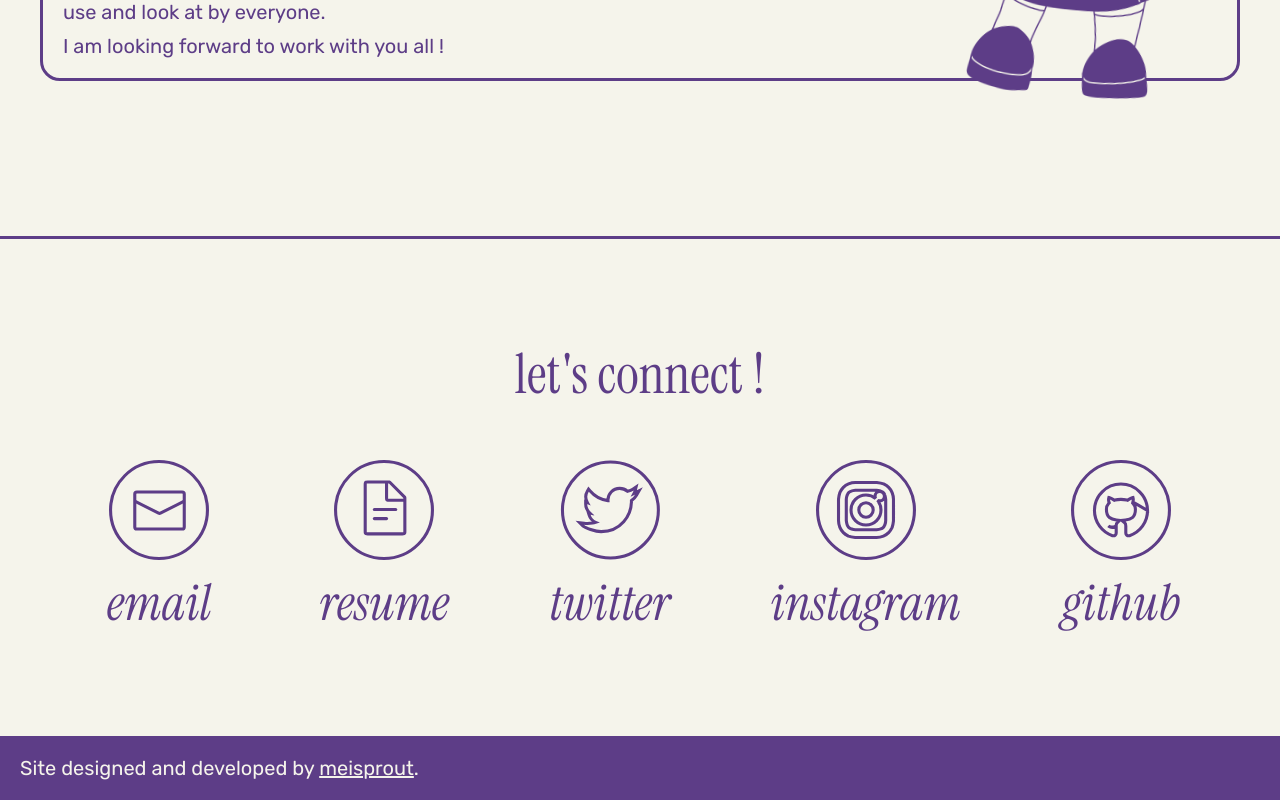
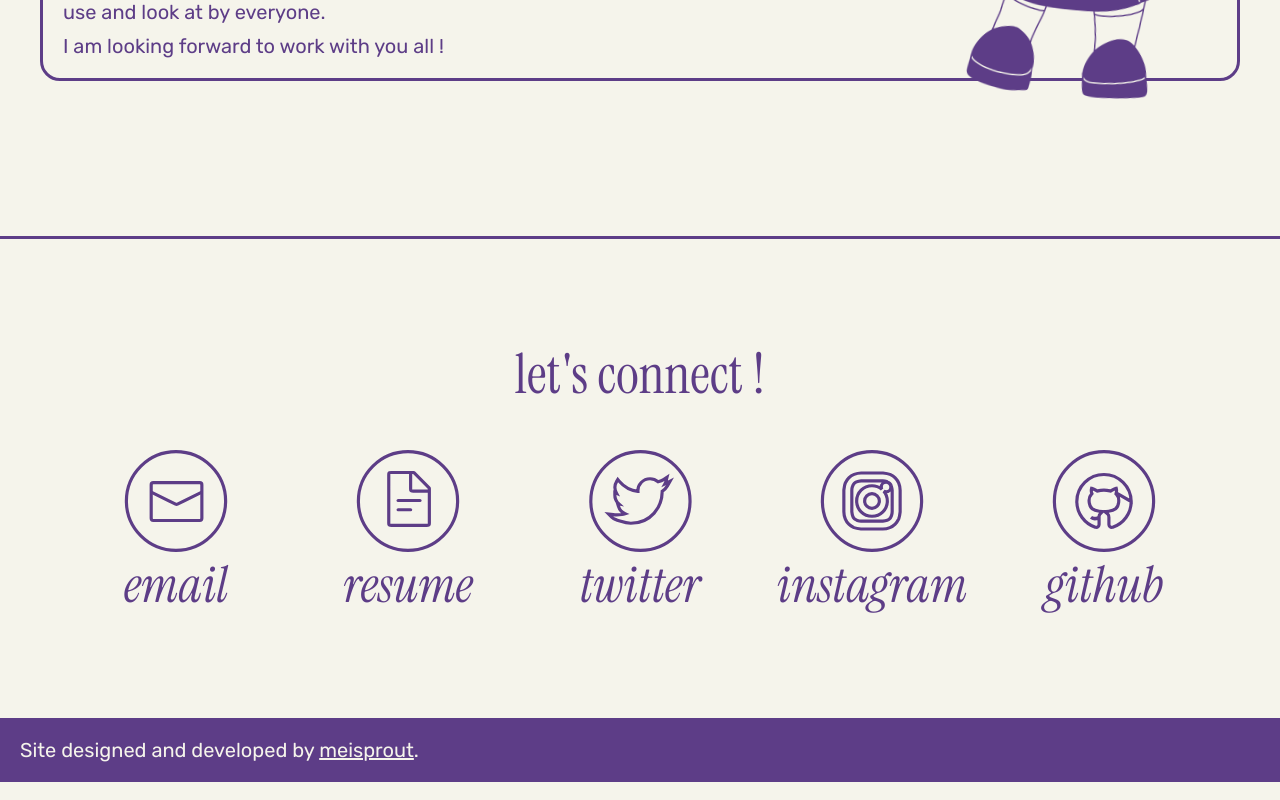
Before and after one commit to meisprout/dev-portfolio, a Next.js app in the folder dev-portfolio-site/: page / in a window 1280 px wide. Shown: the part 4070-4870 px from the top of the page. Built offline with nearby package versions, Linux system fonts and the light colour scheme.

Commit message:
fixed contact responsiveness

```diff
--- a/dev-portfolio-site/src/app/page.tsx
+++ b/dev-portfolio-site/src/app/page.tsx
@@ -320,7 +320,7 @@ export default function Home() {
           <Contact
             src="/icons/resume.svg"
             name="Resume"
-            link="https://drive.google.com/file/d/13hHa12_WNcSswIQNPhPYZahvpwF5Uph-/view?usp=sharing"
+            link="https://drive.google.com/file/d/1jakXNX2TQpr8UfXSm_0E5CbEc1R6J9A8/view?usp=sharing"
           />
           <Contact
             src="/icons/twitter.svg"
--- a/dev-portfolio-site/src/app/styles/contact.module.css
+++ b/dev-portfolio-site/src/app/styles/contact.module.css
@@ -2,16 +2,26 @@
     display: flex;
     flex-direction: column;
     align-items: center;
+    margin:2rem;
 }
 
 .image{
     position: relative;
     width:10rem;
     height: 10rem;
-    margin:1rem;
     transition: 0.5s;
 }
 
 .image:hover{
     transform: rotate(25deg);
 }
+
+@media only screen and (min-width:600px) {
+    .container{
+        margin:0;
+    }
+    .image{
+        width:15vw;
+        height: 8vw;
+    }
+}
--- a/dev-portfolio-site/src/app/styles/page.module.css
+++ b/dev-portfolio-site/src/app/styles/page.module.css
@@ -197,6 +197,6 @@
       display: flex;
       align-items: center;
       margin-top: 4rem;
-      gap:10rem;
+      gap:4rem;
     }
 }
```
